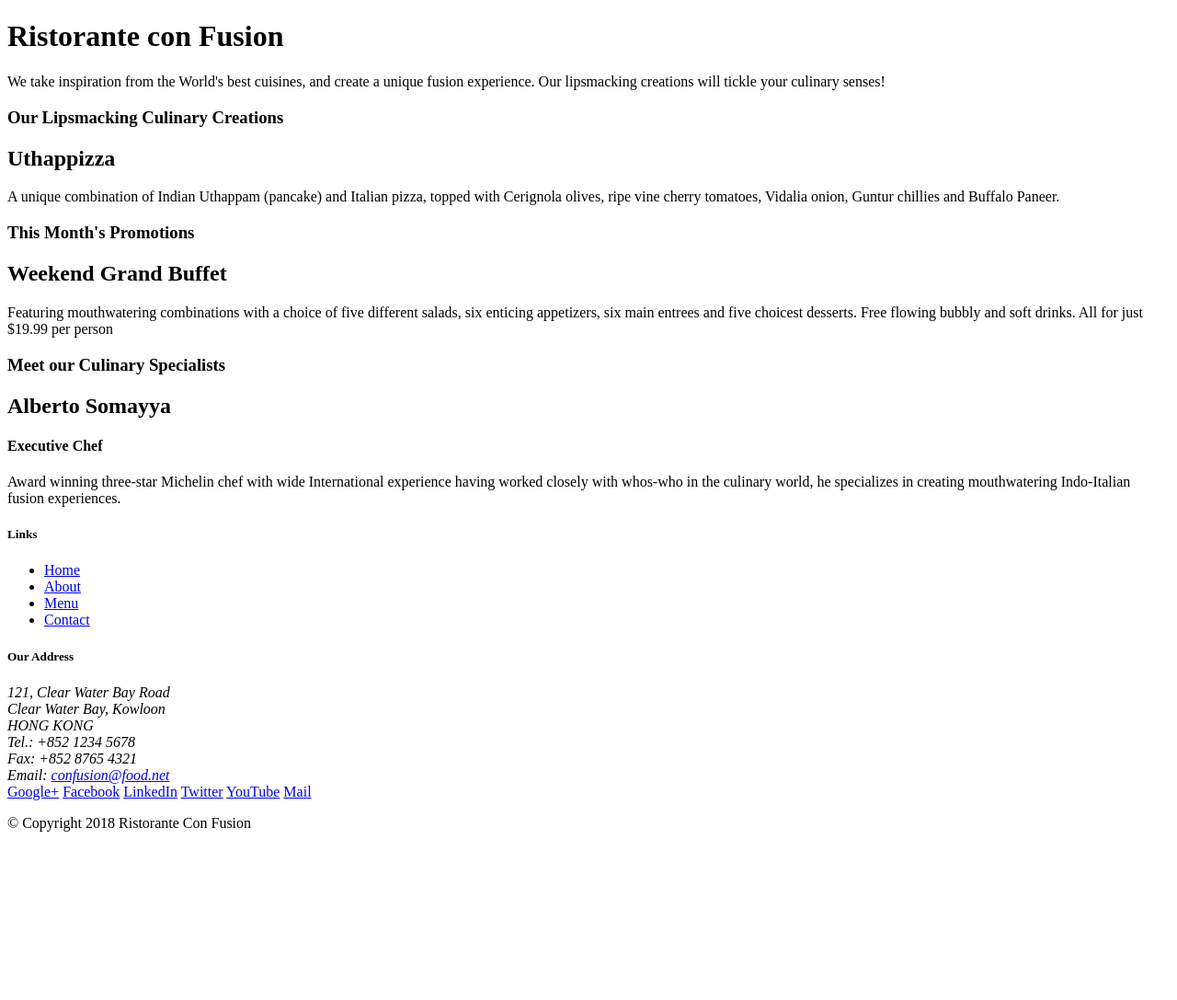
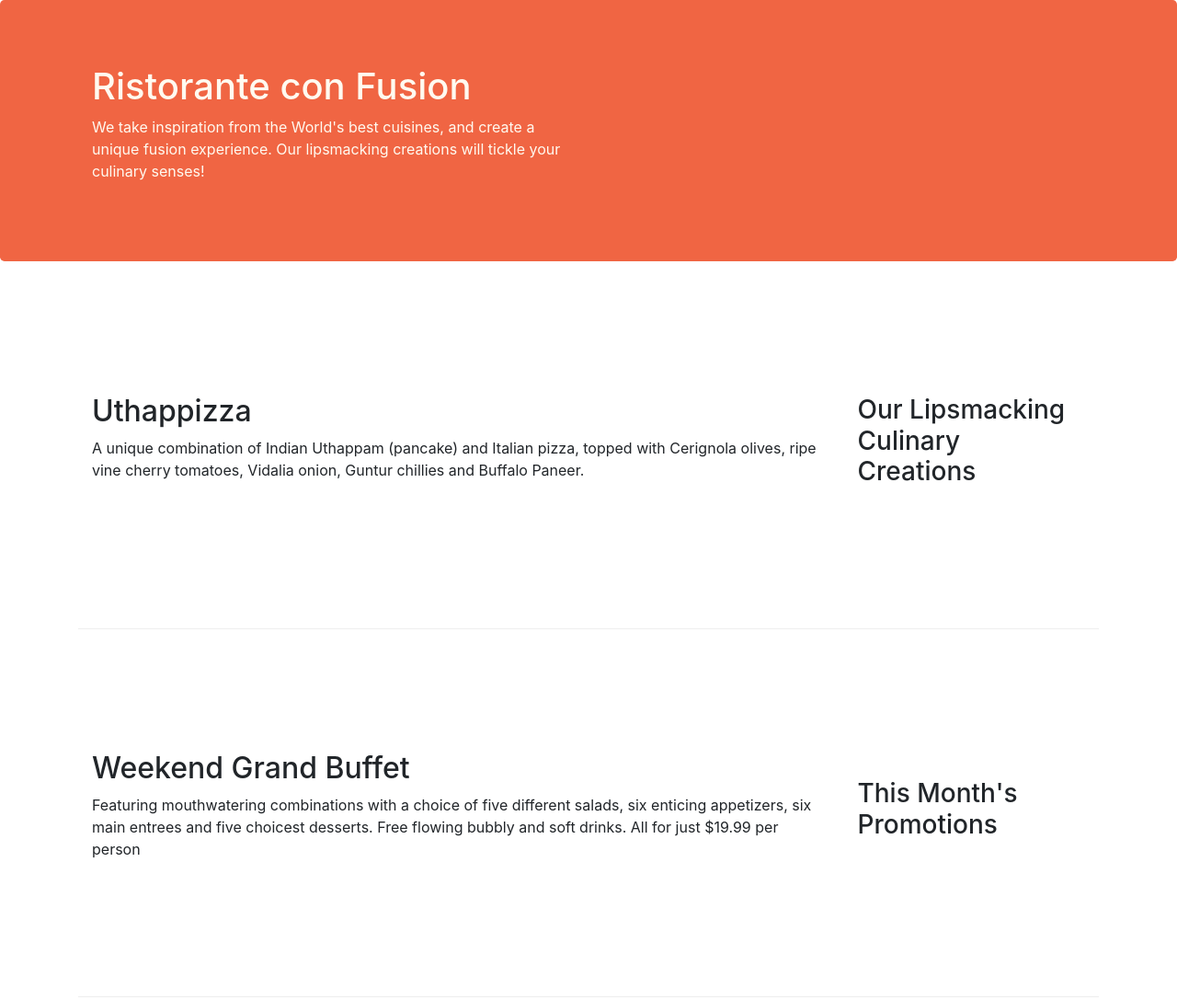
Before and after one commit to InhumaneAlly/Restaurant, a website: page index.html in a window 1280 px wide. Shown: the top 1087 px of the page at 92% size. Before the commit the page ends 920 px from the top, so only its background shows below. Drawn offline with nearby package versions, Linux system fonts and the light colour scheme.

Commit message:
bootstrap grid applied

```diff
--- /dev/null
+++ b/css/styles.css
@@ -0,0 +1,30 @@
+.row-header {
+  margin: 0px auto;
+  padding: 0px auto;
+}
+
+.row-content {
+  margin: 0px auto;
+  padding: 50px 0px;
+  border-bottom: 1px ridge;
+  min-height: 400px;
+}
+
+.footer {
+  background-color: #2c3d55;
+  color: floralwhite;
+  padding: 20px 0px;
+}
+
+.jumbotron {
+  background-color: #f06543;
+  color: floralwhite;
+  margin: 0px auto;
+  padding: 70px 30px;
+}
+
+.address {
+  font-size: 90%;
+  margin: 10px auto;
+  color: honeydew;
+}
--- a/index.html
+++ b/index.html
@@ -1,84 +1,112 @@
 <!DOCTYPE html>
 <html lang="en">
+  <head>
+    <!-- Required meta tags always come first -->
+    <meta charset="utf-8" />
+    <meta
+      name="viewport"
+      content="width=device-width, initial-scale=1, shrink-to-fit=no"
+    />
+    <meta http-equiv="x-ua-compatible" content="ie=edge" />
 
-<head>
+    <!-- Bootstrap CSS -->
+    <link
+      rel="stylesheet"
+      href="node_modules/bootstrap/dist/css/bootstrap.min.css"
+    />
+    <link href="./css/styles.css" rel="stylesheet" />
     <title>Ristorante Con Fusion</title>
   </head>
 
   <body>
-
-    <header>
-        <div>
-            <div>
-                <div>
+    <header class="jumbotron">
+      <div class="container">
+        <div class="row row-header">
+          <div class="col-12 col-sm-6">
             <h1>Ristorante con Fusion</h1>
-                    <p>We take inspiration from the World's best cuisines, and create a unique fusion experience. Our lipsmacking creations will tickle your culinary senses!</p>
+            <p>
+              We take inspiration from the World's best cuisines, and create a
+              unique fusion experience. Our lipsmacking creations will tickle
+              your culinary senses!
+            </p>
           </div>
-                <div>
-                </div>
+          <div class="col-12 col-sm"></div>
         </div>
       </div>
     </header>
 
-    <div>
-        <div>
-            <div>
+    <div class="container">
+      <div class="row row-content align-items-center">
+        <div class="col-12 col-sm-4 order-sm-last col-md-3">
           <h3>Our Lipsmacking Culinary Creations</h3>
         </div>
-            <div>
+        <div class="col col-sm order-sm-first col-md">
           <h2>Uthappizza</h2>
-                <p>A unique combination of Indian Uthappam (pancake) and Italian pizza, topped with Cerignola olives, ripe vine cherry tomatoes, Vidalia onion, Guntur chillies and Buffalo Paneer.</p>
+          <p>
+            A unique combination of Indian Uthappam (pancake) and Italian pizza,
+            topped with Cerignola olives, ripe vine cherry tomatoes, Vidalia
+            onion, Guntur chillies and Buffalo Paneer.
+          </p>
         </div>
       </div>
 
-
-        <div>
-            <div>
+      <div class="row row-content align-items-center">
+        <div class="col-12 col-sm-4 order-sm-last col-md-3">
           <h3>This Month's Promotions</h3>
         </div>
-            <div>
+        <div class="col col-sm order-sm-first col-md">
           <h2>Weekend Grand Buffet</h2>
-                <p>Featuring mouthwatering combinations with a choice of five different salads, six enticing appetizers, six main entrees and five choicest desserts. Free flowing bubbly and soft drinks. All for just $19.99 per person </p>
+          <p>
+            Featuring mouthwatering combinations with a choice of five different
+            salads, six enticing appetizers, six main entrees and five choicest
+            desserts. Free flowing bubbly and soft drinks. All for just $19.99
+            per person
+          </p>
         </div>
       </div>
 
-        <div>
-            <div>
+      <div class="row row-content align-items-center">
+        <div class="col-12 col-sm-4 order-sm-last col-md-3">
           <h3>Meet our Culinary Specialists</h3>
         </div>
-            <div>
+        <div class="col col-sm order-sm-first col-md">
           <h2>Alberto Somayya</h2>
           <h4>Executive Chef</h4>
-                <p>Award winning three-star Michelin chef with wide International experience having worked closely with whos-who in the culinary world, he specializes in creating mouthwatering Indo-Italian fusion experiences. </p>
+          <p>
+            Award winning three-star Michelin chef with wide International
+            experience having worked closely with whos-who in the culinary
+            world, he specializes in creating mouthwatering Indo-Italian fusion
+            experiences.
+          </p>
         </div>
       </div>
     </div>
 
-    <footer>
-        <div>
-            <div>
-                <div>
+    <footer class="footer">
+      <div class="container">
+        <div class="row">
+          <div class="col-4 offset-1 col-sm-2">
             <h5>Links</h5>
-                    <ul>
+            <ul class="list-unstyled">
               <li><a href="#">Home</a></li>
               <li><a href="#">About</a></li>
               <li><a href="#">Menu</a></li>
               <li><a href="#">Contact</a></li>
             </ul>
           </div>
-                <div>
+          <div class="col-7 col-sm-5">
             <h5>Our Address</h5>
-                    <address>
-		              121, Clear Water Bay Road<br>
-		              Clear Water Bay, Kowloon<br>
-		              HONG KONG<br>
-		              Tel.: +852 1234 5678<br>
-		              Fax: +852 8765 4321<br>
+            <address class="address">
+              121, Clear Water Bay Road<br />
+              Clear Water Bay, Kowloon<br />
+              HONG KONG<br />
+              Tel.: +852 1234 5678<br />
+              Fax: +852 8765 4321<br />
               Email: <a href="mailto:confusion@food.net">confusion@food.net</a>
             </address>
           </div>
-                <div>
-                    <div>
+          <div class="col-12 col-sm-4 align-self-center">
+            <div class="text-center">
               <a href="http://google.com/+">Google+</a>
               <a href="http://www.facebook.com/profile.php?id=">Facebook</a>
               <a href="http://www.linkedin.com/in/">LinkedIn</a>
@@ -88,14 +116,16 @@
             </div>
           </div>
         </div>
-           <div>
-                <div>
+        <div class="row justify-content-center">
+          <div class="col-auto">
             <p>© Copyright 2018 Ristorante Con Fusion</p>
           </div>
         </div>
       </div>
     </footer>
-
+    <!-- jQuery first, then Popper.js, then Bootstrap JS. -->
+    <script src="node_modules/jquery/dist/jquery.slim.min.js"></script>
+    <script src="node_modules/popper.js/dist/umd/popper.min.js"></script>
+    <script src="node_modules/bootstrap/dist/js/bootstrap.min.js"></script>
   </body>
-
 </html>
--- a/package.json
+++ b/package.json
@@ -12,5 +12,10 @@
   "license": "ISC",
   "devDependencies": {
     "lite-server": "^2.3.0"
+  },
+  "dependencies": {
+    "bootstrap": "^4.0.0",
+    "jquery": "^3.3.1",
+    "popper.js": "^1.12.9"
   }
 }
```
Also changed, not shown: 1 other file. Lines whose indentation alone changed are shown as unchanged.
